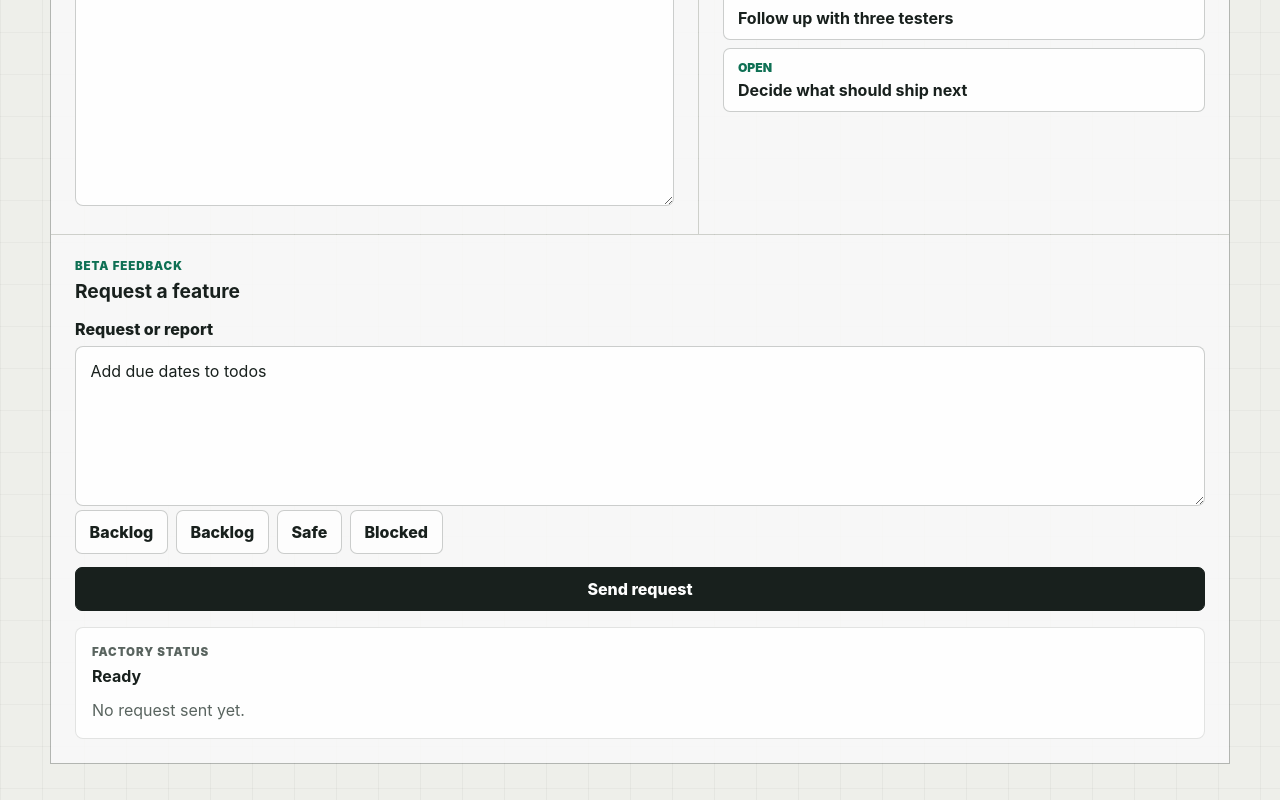
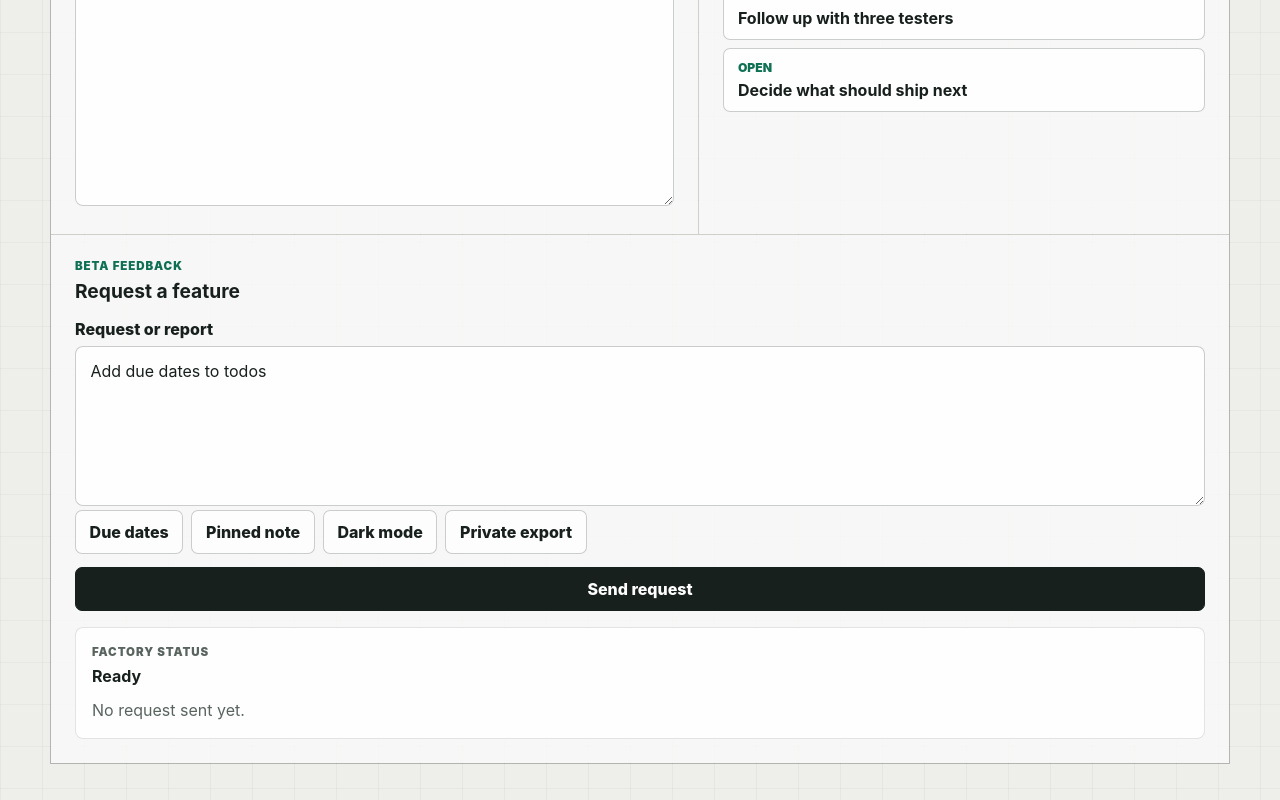
Before and after one commit to joewilsonai/open-feedback-factory, a React (Vite) app in the folder apps/demo-app/: page / in a window 1280 px wide. Shown: the part 681-1481 px from the top of the page. Built offline with nearby package versions, Linux system fonts and the light colour scheme; no server answers.

Commit message:
fix: use clear feedback preset labels

```diff
--- a/apps/demo-app/src/App.tsx
+++ b/apps/demo-app/src/App.tsx
@@ -16,10 +16,10 @@ interface Task {
 }
 
 const feedbackPresets = [
-  "Add due dates to todos",
-  "Add pinned notes so I can keep one note at the top",
-  "Please add dark mode to the notepad",
-  "Export every private note and email it to me",
+  { label: "Due dates", message: "Add due dates to todos" },
+  { label: "Pinned note", message: "Add pinned notes so I can keep one note at the top" },
+  { label: "Dark mode", message: "Please add dark mode to the notepad" },
+  { label: "Private export", message: "Export every private note and email it to me" },
 ];
 
 const defaultTasks: Task[] = [
@@ -51,7 +51,7 @@ function readTasks(): Task[] {
 }
 
 export function App() {
-  const [message, setMessage] = useState(feedbackPresets[0] ?? "");
+  const [message, setMessage] = useState(feedbackPresets[0]?.message ?? "");
   const [note, setNote] = useState(readNote);
   const [result, setResult] = useState<SubmitFeedbackResult | null>(null);
   const [status, setStatus] = useState("Ready");
@@ -214,10 +214,10 @@ export function App() {
           </div>
           <label htmlFor="feedback">Request or report</label>
           <textarea id="feedback" value={message} onChange={(event) => setMessage(event.target.value)} rows={6} />
-          <div className="preset-row" aria-label="Example feedback">
+          <div className="preset-row" aria-label="Example requests">
             {feedbackPresets.map((preset) => (
-              <button key={preset} type="button" onClick={() => setMessage(preset)}>
-                {preset.includes("private") ? "Blocked" : preset.includes("dark") ? "Safe" : "Backlog"}
+              <button key={preset.label} type="button" onClick={() => setMessage(preset.message)}>
+                {preset.label}
               </button>
             ))}
           </div>
```
Also changed, not shown: 1 other file (tests, documents, lock files or other folders).
